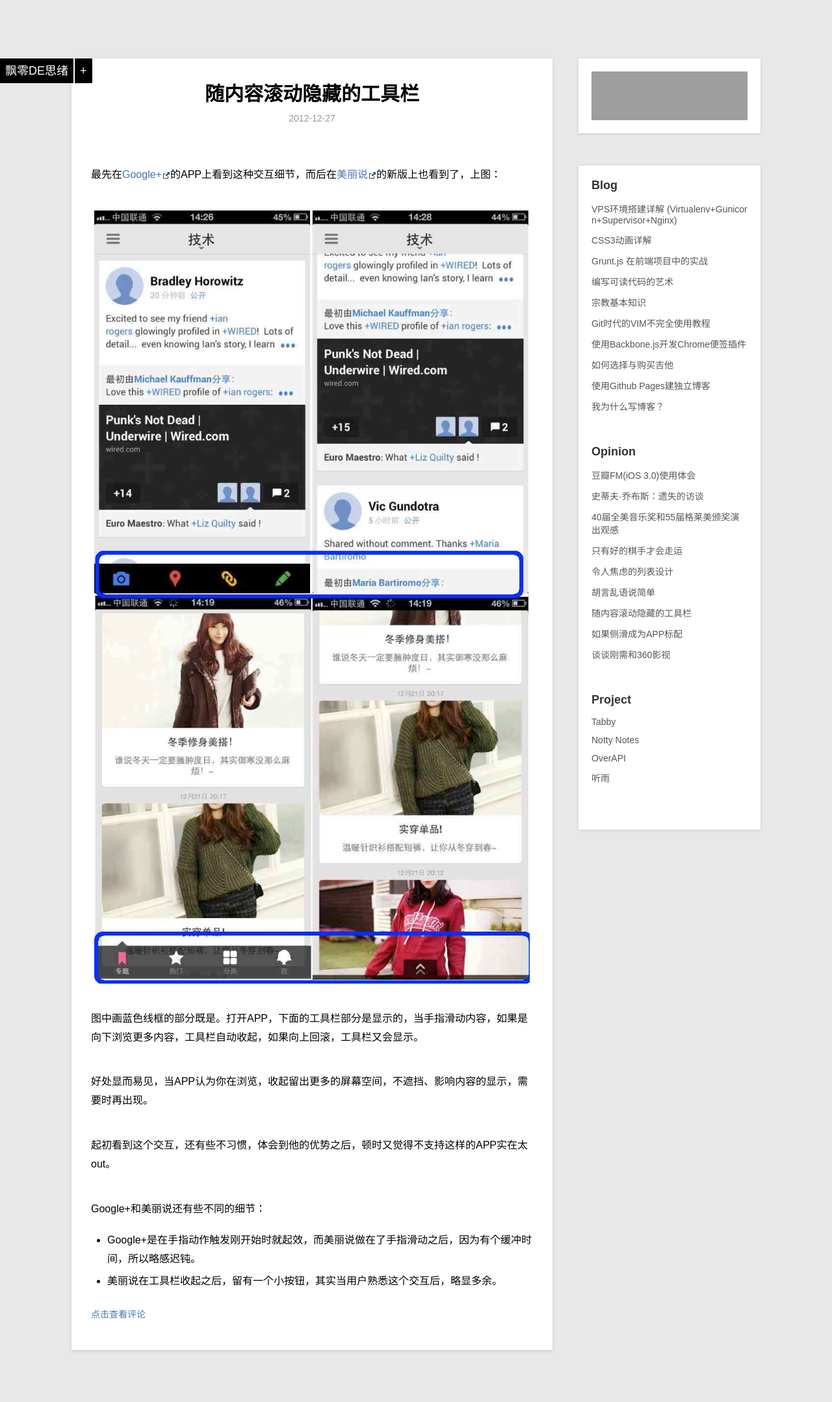
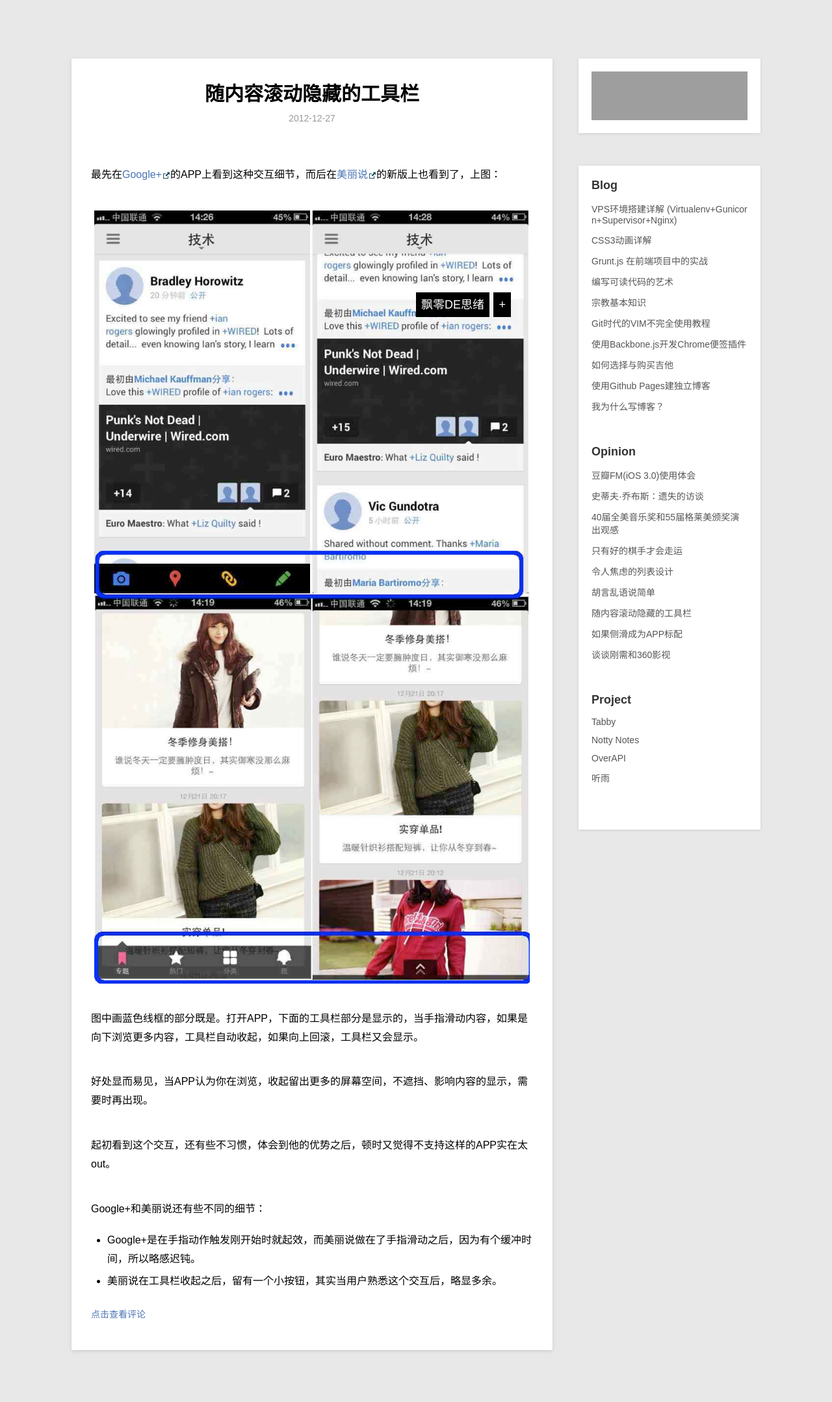
Before and after one commit to chanboo1985/chanboo1985.github.io, a Jekyll site: the page built from _posts/opinion/2012-12-27-auto-edit-bar.md, in a window 1280 px wide. Shown: the whole page at 65% size. Built offline with Jekyll 4.4.1, drawn with Linux system fonts in a browser that asks for light colours; Markdown is read by kramdown in place of the engine named in the settings; grey boxes are pictures that could not be loaded.

Commit message:
change css

```diff
--- a/css/default.css
+++ b/css/default.css
@@ -134,7 +134,7 @@ h3.about {color:#777;margin-top:20px;font-size:22px;margin-bottom:10px}
 #menuIndex li.h1{font-size:14px;font-weight:normal;padding-left:0;margin-bottom:10px;}
 #menuIndex li.h3{padding-left:25px;}
 
-.home-menu { width:160px; margin-left:auto; margin-right:auto; z-index:5; font-size:0; }
+.home-menu { position:absolute; width:160px; height:45px; left:50%; top:50%; margin-left:auto; margin-right:auto; }
 .home-menu-icon { line-height:38px; padding:0 8px; display:inline-block; color:#fff; font-size:18px;  background:#000; }
 .home-follow { margin-left:2px; line-height:38px; padding:0 8px; display:inline-block; color:#fff; font-size:18px; background:#000;  }
 .home-menu-icon:hover,
```
